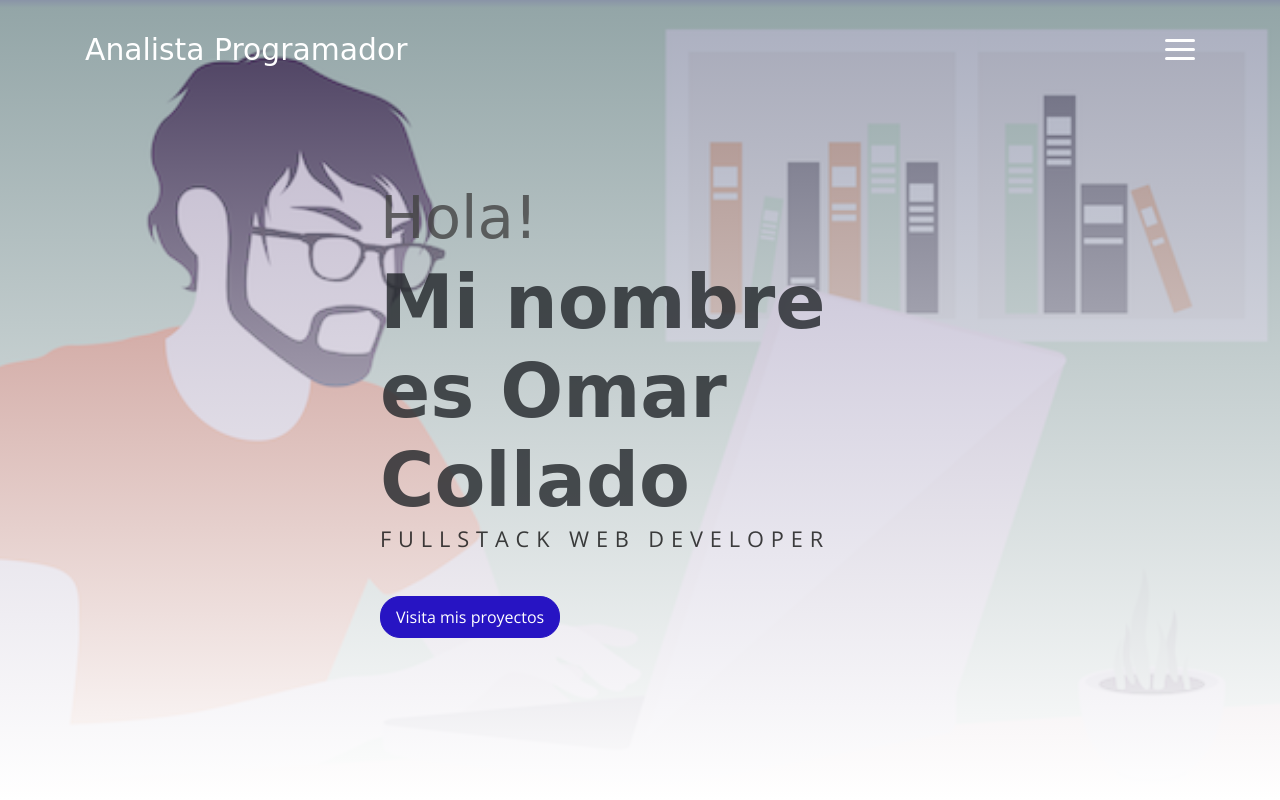
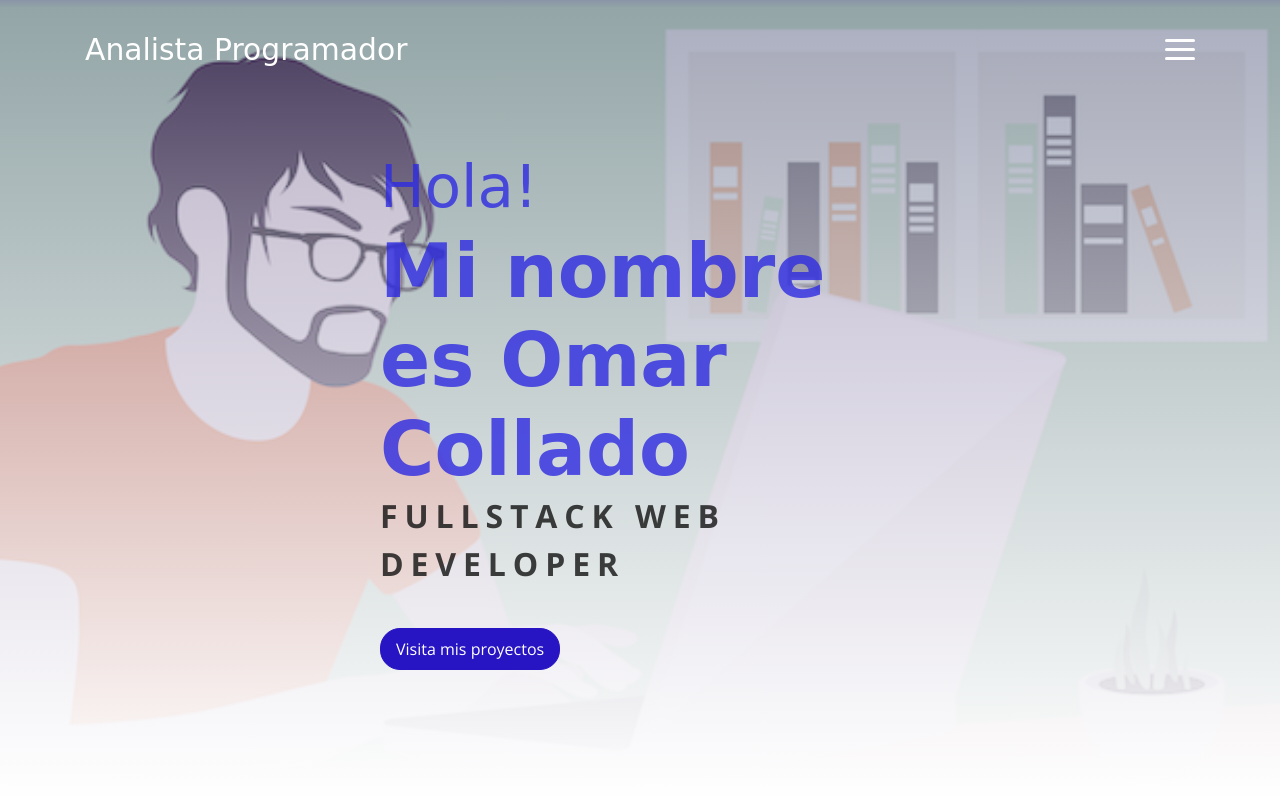
Before and after one commit to ocolladodev/ocolladodev.github.io, a plain HTML site: page index.html in a window 1280 px wide. Shown: the top 800 px of the page. Drawn offline with nearby package versions, Linux system fonts and the light colour scheme; a web font is replaced by a local one.

Commit message:
fix font

```diff
--- a/index.html
+++ b/index.html
@@ -50,10 +50,10 @@
         <div class="overlay"></div>
         <div class="header-content container">
             <h1 class="header-title">
-                <span class="up">Hola!</span>
-                <span class="down">Mi nombre es Omar Collado</span>
+                <span class="up" style="color: rgb(46, 43, 226);">Hola!</span>
+                <span class="down" style="color: rgb(46, 43, 226);">Mi nombre es Omar Collado</span>
             </h1>
-            <p class="header-subtitle">FULLSTACK WEB DEVELOPER</p>
+            <p class="header-subtitle" style="font-weight: bold; font-size: 2rem;">FULLSTACK WEB DEVELOPER</p>
             <a href="https://github.com/ocolladodev" target="_blank">
                 <button class="btn btn-primary">Visita mis proyectos</button>
             </a>
```
